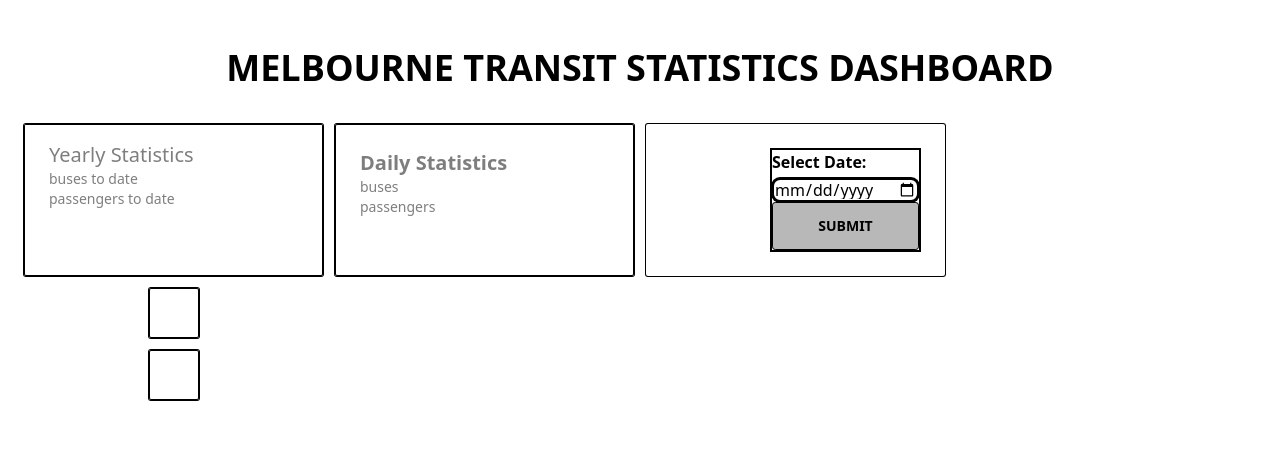
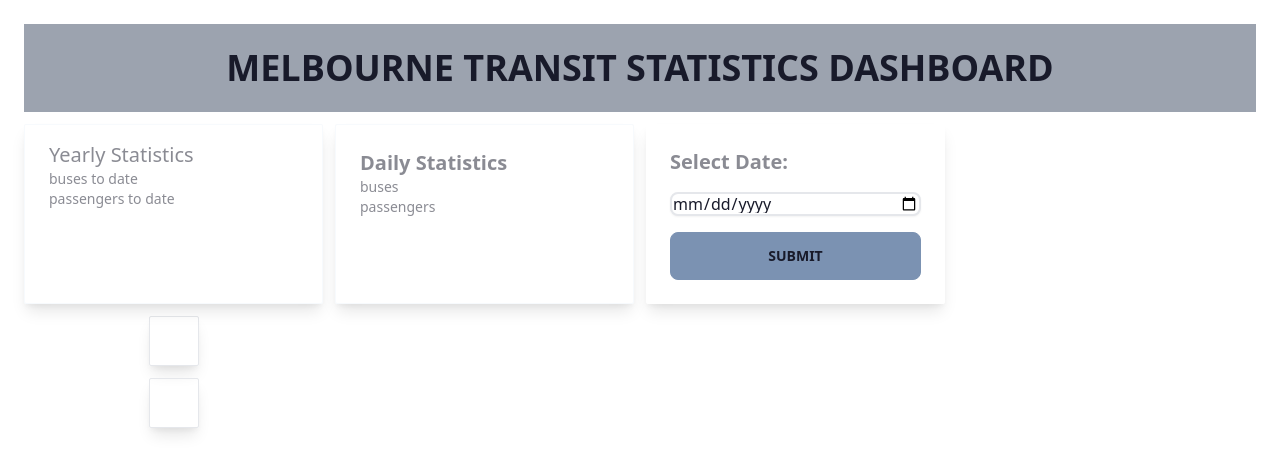
Before and after one commit to 101121478/TDP-Visualisation-Dashboard, a PHP site: page / in a window 1280 px wide. Shown: the top 474 px of the page. Run offline with PHP 8.4, Linux system fonts and the light colour scheme; some libraries are stand-ins or nearby versions.

Commit message:
Updated CSS

```diff
--- a/index.html
+++ b/index.html
@@ -1,5 +1,5 @@
 <!DOCTYPE html>
-<html lang="en" data-theme="wireframe">
+<html lang="en" data-theme="corporate">
     <head>
         <meta charset="utf-8" />
         <!-- References to external style CSS file -->
@@ -14,11 +14,11 @@
     <body class="grid grid-cols-4 gap-3 font-sans p-6">
 
         <!--Title-->
-        <h1 id="title" class="col-start-1 col-span-4 row-span-1 row-start-1 text-4xl uppercase font-semibold text-center p-6">Melbourne Transit Statistics Dashboard</h1>
+        <h1 id="title" class="col-start-1 col-span-4 row-span-1 row-start-1 text-4xl uppercase font-semibold text-center p-6 bg-gray-400">Melbourne Transit Statistics Dashboard</h1>
 
         <!--Yearly Statistics-->
-        <div id="aggregate-card" class="card bordered rounded-sm overflow-hidden shadow-lg col-span-1 row-start-2">
-            <div id="totals-stats" class="stat flex flex-col">
+        <div id="aggregate-card" class="card bordered rounded-sm overflow-hidden shadow-lg col-span-1 row-start-2 ">
+            <div id="totals-stats" class="stat flex flex-col ">
                 <div class="stat-title text-xl">Yearly Statistics</div>
                 <div class="stat-value" id="totalBuses_div"></div>
                 <div class="stat-desc" id="totalBuses_description">buses to date</div>
@@ -28,10 +28,10 @@
         </div>
 
         <!--Date Picker-->
-        <div class="col-span-1 col-start-3 row-start-2 p-6 items-end justify-start rounded-sm overflow-hidden shadow-lg card" id="datepicker-card">
-            <form method="GET" action="index.html" class="border-2 border-black flex flex-col">
-                <label for="dateInput" class="font-bold mb-1">Select Date:</label>
-                <input type="date" id="dateInput" name="dateInput" class="leading-none rounded-lg shadow-sm focus:outline-none focus:shadow-outline font-medium border-2" />
+        <div class="col-span-1 col-start-3 row-start-2 p-6 rounded-sm overflow-hidden shadow-lg card" id="datepicker-card">
+            <form method="GET" action="index.html" class="flex flex-col">
+                <label for="dateInput" class="text-xl font-semibold stat-title justify-center">Select Date:</label>
+                <input type="date" id="dateInput" name="dateInput" class="leading-none rounded-lg shadow-sm my-4 focus:outline-none focus:shadow-outline font-medium border-2" />
                 <input class="btn btn-secondary" type="submit" />
             </form>
         </div>
--- a/public/styles.css
+++ b/public/styles.css
@@ -1966,8 +1966,9 @@
   margin-right: auto;
 }
 
-.mb-1 {
-  margin-bottom: 0.25rem;
+.my-4 {
+  margin-top: 1rem;
+  margin-bottom: 1rem;
 }
 
 .flex {
@@ -2054,16 +2055,12 @@
   flex-direction: column;
 }
 
-.items-end {
-  align-items: flex-end;
-}
-
 .items-center {
   align-items: center;
 }
 
-.justify-start {
-  justify-content: flex-start;
+.justify-center {
+  justify-content: center;
 }
 
 .gap-3 {
@@ -2088,11 +2085,6 @@
 
 .border {
   border-width: 1px;
-}
-
-.border-black {
-  --tw-border-opacity: 1;
-  border-color: rgba(0, 0, 0, var(--tw-border-opacity));
 }
 
 .border-gray-200 {
@@ -2100,6 +2092,11 @@
   border-color: rgba(229, 231, 235, var(--tw-border-opacity));
 }
 
+.bg-gray-400 {
+  --tw-bg-opacity: 1;
+  background-color: rgba(156, 163, 175, var(--tw-bg-opacity));
+}
+
 .p-6 {
   padding: 1.5rem;
 }
@@ -2128,10 +2125,6 @@
 
 .font-semibold {
   font-weight: 600;
-}
-
-.font-bold {
-  font-weight: 700;
 }
 
 .uppercase {
```
